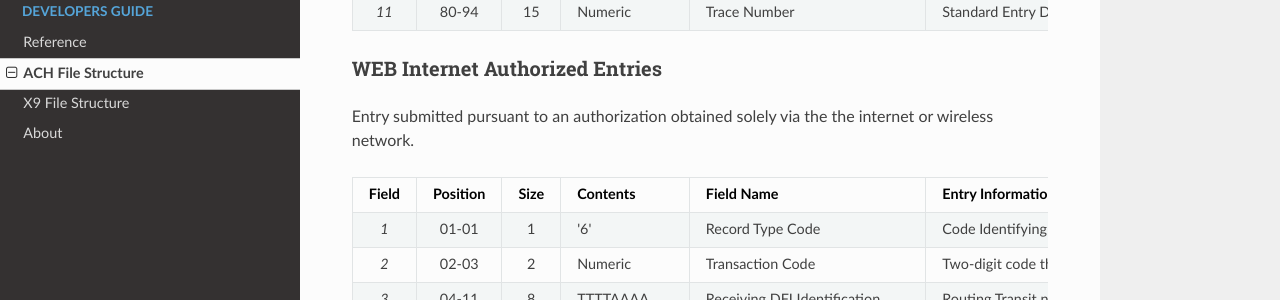
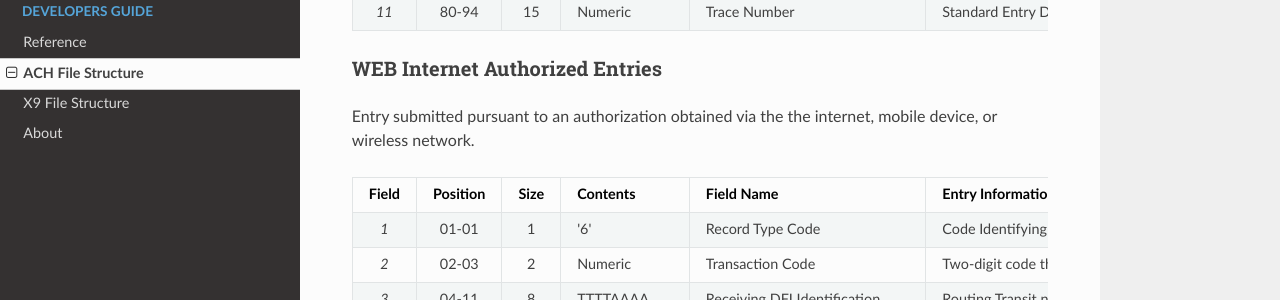
Before and after one commit to wadearnold/docs, an MkDocs documentation site: the page built from docs/ACH_File_Structure.md, in a window 1280 px wide and 900 px high, scrolled down 4318 px. Shown: the part 151-451 px from the top of the window. Built offline with MkDocs 1.6.1, drawn with Linux system fonts in a browser that asks for light colours; nearby versions of some CDN libraries; old or Windows-style settings are respelled for this version of MkDocs.

Commit message:
Update docs/ACH_File_Structure.md
Text updates

```diff
--- a/docs/ACH_File_Structure.md
+++ b/docs/ACH_File_Structure.md
@@ -118,7 +118,7 @@ PPD Prearranged Payment and Deposit Entries is a recurring entry for direct depo
 
 ### WEB Internet Authorized Entries
 
-Entry submitted pursuant to an authorization obtained solely via the the internet or wireless network.
+Entry submitted pursuant to an authorization obtained via the the internet, mobile device, or wireless network.
 
 | Field | Position | Size | Contents | Field Name | Entry Information | M,R,O |
 | :---: | :---: | :---: | :--- | :--- | :--- | :---: |
```
